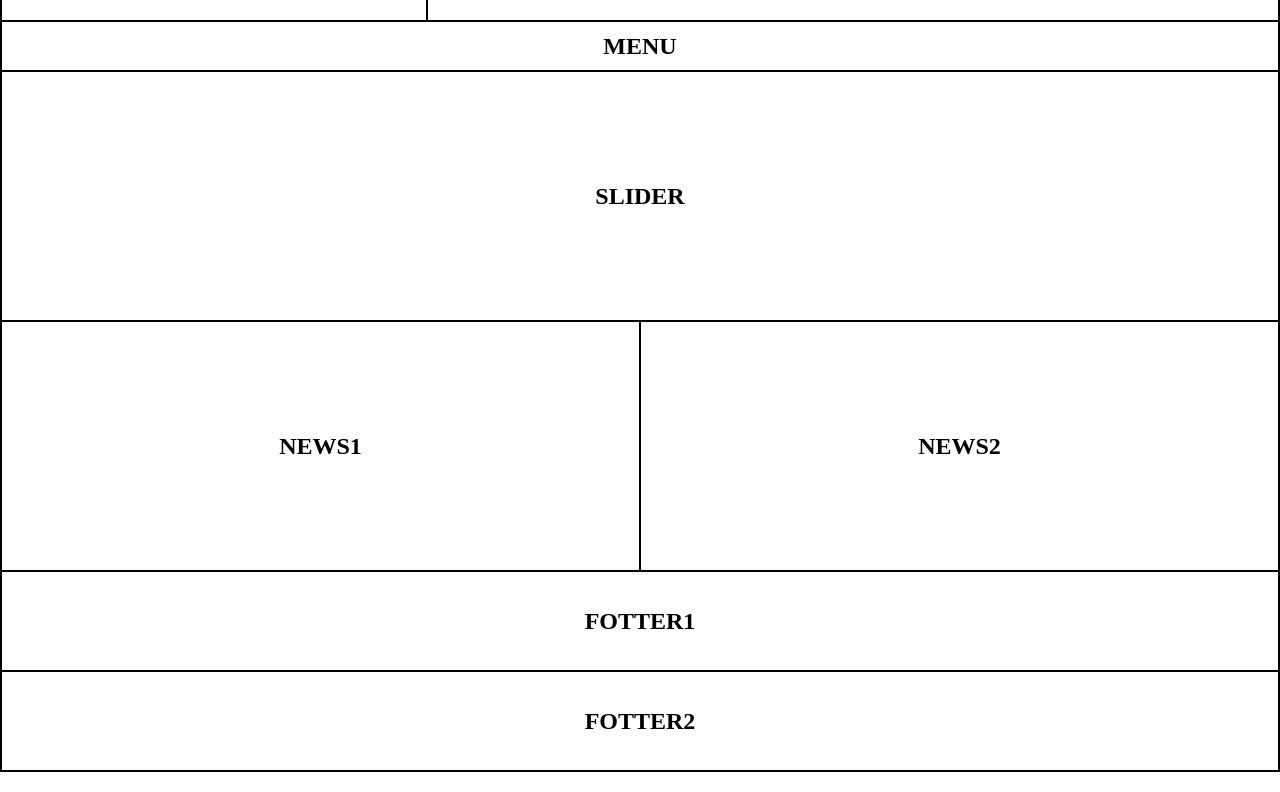
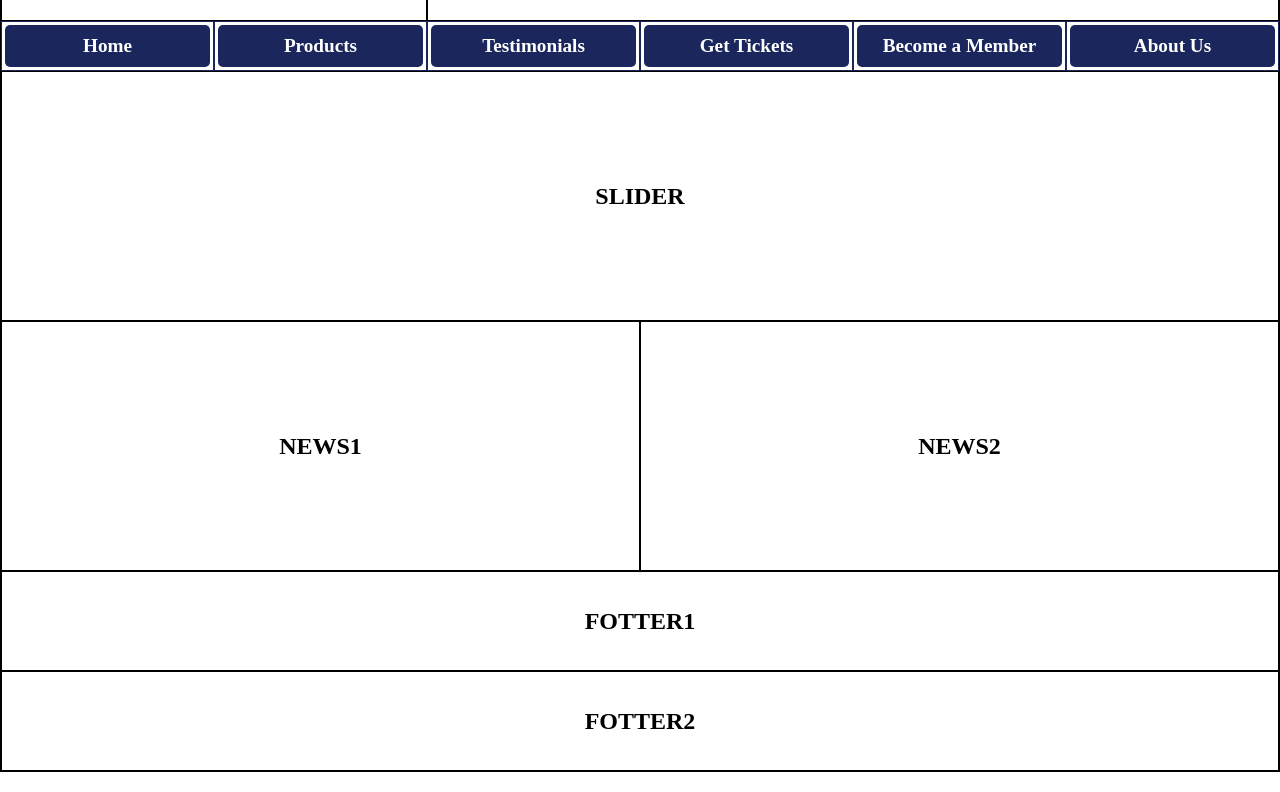
Before and after one commit to huyhuanhg/21PHP01, a plain HTML site: page 21PHP01/session5/lab5/lab5.html in a window 1280 px wide. Shown: the part 100-892 px from the top of the page. Drawn offline with nearby package versions, Linux system fonts and the light colour scheme.

Commit message:
update lab5-1

```diff
--- a/21PHP01/session5/lab5/css/style.css
+++ b/21PHP01/session5/lab5/css/style.css
@@ -78,12 +78,41 @@ nav.show {
     position: fixed;
     top: 120px;
     right: 0;
-    width: 80%;
+    width: 50%;
     height: 500px;
     border-radius: 15px;
-    background-color: #95d9ff;
+    border: none;
 }
 
+nav.box ul{
+    list-style: none;
+    width: 100%;
+    height: 100%;
+    text-align: center;
+}
+nav.box ul li{
+    font-size: 80%;
+}
+nav.box ul li>a:hover{
+    background-color: white;
+    color: #1a265c;
+}
+
+nav.box ul li a{
+    text-decoration: none;
+    color: white;
+    display: flex;
+    width: 100%;
+    height: 100%;
+    padding: 8px 20px;
+    margin-bottom: 10px;
+    background-color: #1a265c;
+    border-radius: 5px;
+    justify-content: center;
+    transition: .4s ease-in-out;
+    text-transform: none;
+    align-items: center;
+}
 /*//// grid*/
 @media screen and (min-width: 481px ) {
     .col-tb-2-2 {
@@ -95,7 +124,8 @@ nav.show {
     }
 
     nav.show {
-        height: 300px;
+        width: 200px;
+        height: fit-content;
     }
 
     .fotter2, .banner {
@@ -141,14 +171,22 @@ nav.show {
 
     nav.box {
         height: 50px;
+        border: none;
+    }
+    nav.show{
+        position: unset;
+        width: 100%;
+    }
+    nav.box ul li{
+        width: 16.666666%;
+        float: left;
+        height: 100%;
+        border: 1px solid #1a265c;
+        padding: 3px 3px;
     }
 
-    nav.show {
-        position: relative;
-        width: 100%;
-        border-radius: 0;
-        top: 0;
-        background-color: unset;
+    nav.box ul li a{
+        margin-bottom: 0;
     }
 
     .banner {
--- a/21PHP01/session5/lab5/lab5.html
+++ b/21PHP01/session5/lab5/lab5.html
@@ -19,7 +19,14 @@
         <div class="nav"><i class='bx bx-menu'></i></div>
     </div>
     <nav class="box">
-        menu
+        <ul class="clear-fix">
+            <li><a href="#">Home</a></li>
+            <li><a href="#">Products</a></li>
+            <li><a href="#">Testimonials</a></li>
+            <li><a href="#">Get Tickets</a></li>
+            <li><a href="#">Become a Member</a></li>
+            <li><a href="#">About Us</a></li>
+        </ul>
     </nav>
     <div class="slider box">
         slider
@@ -45,7 +52,6 @@
     var navElement = document.querySelector('.nav');
     var iconNav = navElement.querySelector('i');
     var menuElement = document.querySelector('nav');
-    console.log(menuElement);
     navElement.onclick = (e) => {
         iconNav.classList.toggle('bx-x');
         iconNav.classList.toggle('bx-menu');
```
